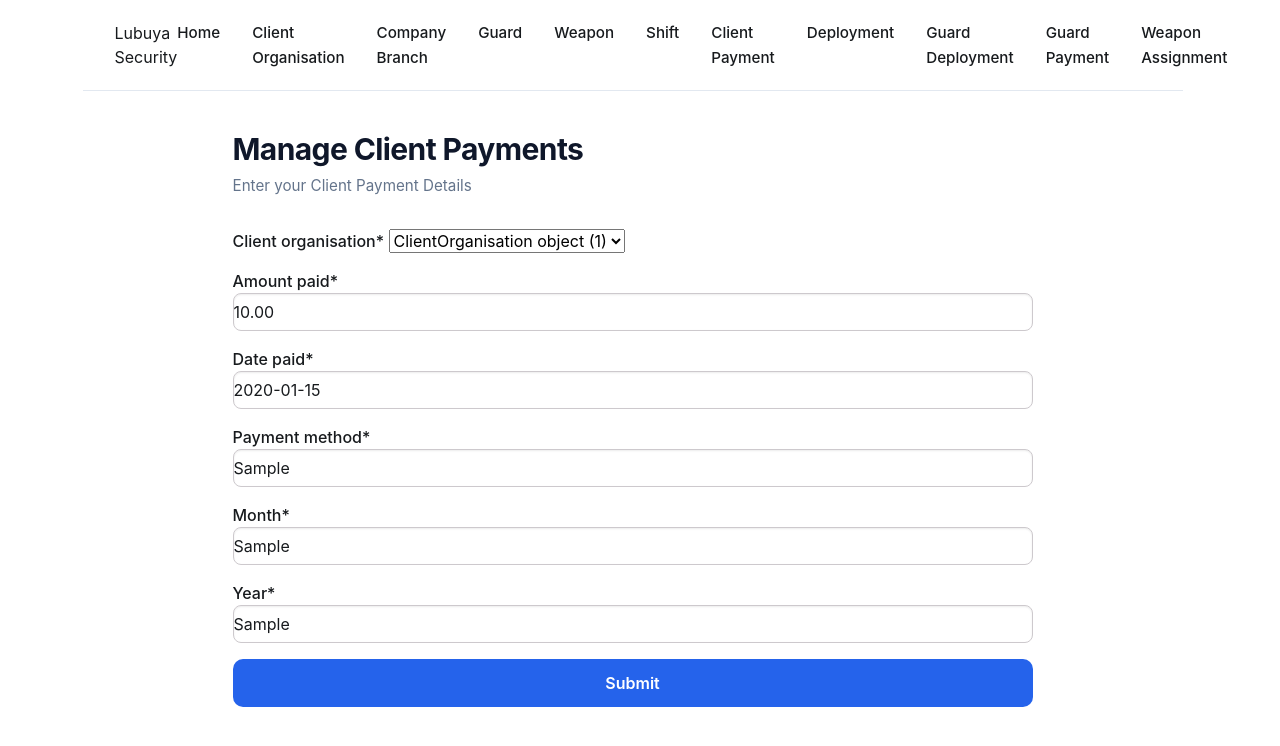
After one commit to mayanjer/security-company, a Django app: page /edit_client_payment/1 in a window 1280 px wide. The commit adds this page. Shown: the top 746 px of the page. Run offline with Django 5.2, Linux system fonts and the light colour scheme; tables that the repository leaves empty hold one stand-in row (values such as "Sample post"); some libraries are stand-ins or nearby versions.

Commit message:
Added the edit payment logic

```diff
--- a/app/urls.py
+++ b/app/urls.py
@@ -10,6 +10,8 @@ urlpatterns = [
     path('edit-client-organisation/<int:pk>', edit_client_organisation_view, name = "edit-client-organisation"),
 
     path('client_payment/', client_payment_view, name = "client-payment"),
+    path('edit_client_payment/<int:pk>', edit_client_payment, name = 'edit-client-payment'),
+
     path('company_branch/', company_branch_view, name = 'company-branch'),
     path('deployment/', deployment_view, name = "deployment"),
     path('guard_deployment/', guard_deployment_view, name = 'guard-deployment'),
--- a/app/views.py
+++ b/app/views.py
@@ -43,6 +43,9 @@ def weapon_view(request):
     context = {'form':form, 'weapons':weapons}
     return render(request, 'weapon.html', context)
 
+def edit_weapon_view(request, pk):
+    return render(request, 'edit', context)
+
 def client_organisation_view(request):
     if request.method == "POST":
         form = ClientOrganisationForm(request.POST)
@@ -80,6 +83,19 @@ def client_payment_view(request):
     context = {'form':form,
                'payments':payments}
     return render(request, 'client-payment.html', context)
+
+def edit_client_payment(request, pk):
+    payment = ClientPayment.objects.get(pk=pk)
+    if request.method == "POST":
+        form = ClientPaymentForm(request.POST, instance = payment)
+        if form.is_valid():
+            form.save()
+            return redirect(client_payment_view)
+
+    else:
+        form = ClientPaymentForm(instance = payment)
+    context = {'form':form}
+    return render(request, 'edit-client-payment.html', context)
 
 def company_branch_view(request):
     if request.method == "POST":
--- a/templates/client-payment.html
+++ b/templates/client-payment.html
@@ -66,6 +66,7 @@
         <td>{{payment.payment_method}}</td>
         <td>{{payment.month}}</td>
         <td>{{payment.year}}</td>
+        <td><a href="{% url 'edit-client-payment' payment.id %}">Edit</a> | <a href="">Delete</a></td>
       </tr>
       {% endfor %}
 
--- /dev/null
+++ b/templates/edit-client-payment.html
@@ -0,0 +1,53 @@
+{% load static %}
+{% load crispy_forms_tags %}
+<!doctype html>
+<html lang="en">
+  <head>
+    <meta charset="UTF-8" />
+    <meta name="viewport" content="width=device-width, initial-scale=1.0" />
+    <title>Document</title>
+    <link rel="stylesheet" href="{% static 'css/general.css' %}" />
+     <link rel ="stylesheet" href = "{% static 'css/bootstrap.min.css' %}"/>
+  </head>
+  <body>
+     <header>
+      <div class="nav-container">
+        <div class="logo">Lubuya Security</div>
+        <ul class="nav-links">
+          <li><a href="{% url 'index' %}">Home</a></li>
+          <li><a href="{% url 'client-organisation' %}">Client Organisation</a></li>
+          <li><a href="{% url 'company-branch' %}">Company Branch</a></li>
+          <li><a href="{% url 'guard' %}">Guard</a></li>
+          <li><a href="{% url 'weapon' %}">Weapon</a></li>
+          <li><a href="{% url 'shift' %}">Shift</a></li>
+          <li><a href="{% url 'client-payment' %}">Client Payment</a></li>
+          <li><a href="{% url 'deployment' %}">Deployment</a></li>
+          <li><a href="{% url 'guard-deployment' %}">Guard Deployment</a></li>
+          <li><a href="{% url 'guard-payment' %}">Guard Payment</a></li>
+          <li><a href="{% url 'weapon-assignment' %}">Weapon Assignment</a></li>
+        </ul>
+      </div>
+    </header>
+    <div class="form-container">
+      <div class="form-panel">
+        <div class="form-wrapper">
+          <div class="form-header">
+            <h2>Manage Client Payments</h2>
+            <p>Enter your Client Payment Details</p>
+          </div>
+
+          <form class="form" method = "post">
+            {% csrf_token %}
+            {{ form|crispy }}
+
+
+            <button class="submit-btn">
+              <span>Submit</span>
+            </button>
+          </form>
+        </div>
+      </div>
+    </div>
+
+  </body>
+</html>
```
